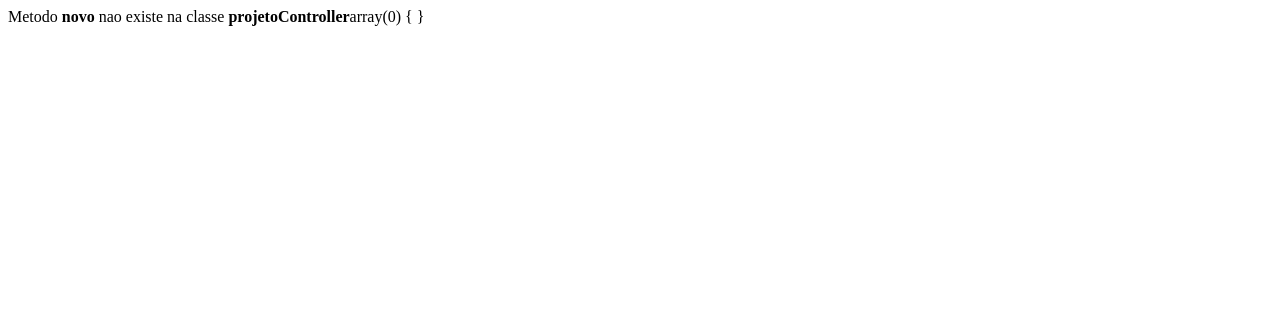
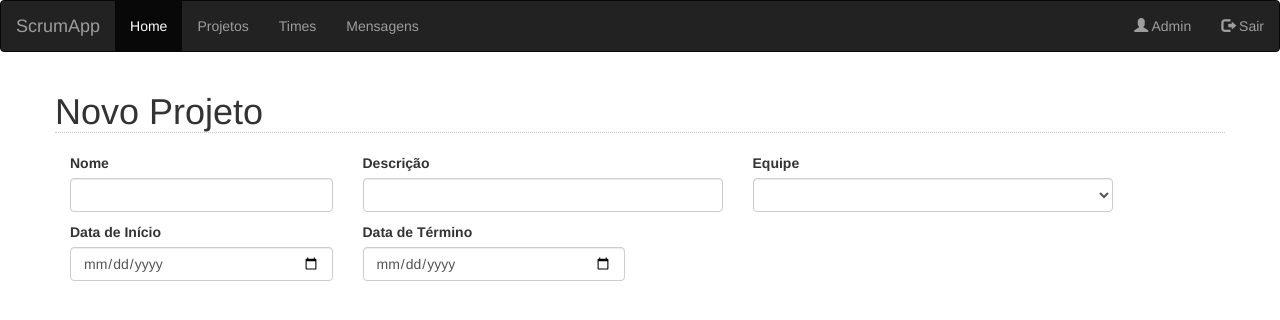
Before and after one commit to victorsantiago1708/scrumapp, a PHP site: page /scrumapp/projeto/novo in a window 1280 px wide. Shown: the top 320 px of the page. Run offline with PHP 8.4, Linux system fonts and the light colour scheme; lists and menus that the app fills with data are empty; some libraries are stand-ins or nearby versions.

Commit message:
Tela de adicionar novo projeto

```diff
--- /dev/null
+++ b/app/assets/css/application.css
@@ -0,0 +1,3 @@
+.titulo{
+    border-bottom: 1px dotted #ccc!important;
+}
--- a/controller/ProjetoController.php
+++ b/controller/ProjetoController.php
@@ -1,6 +1,7 @@
 <?php
 
 require_once ("model/Projeto.php");
+require_once ("model/Equipe.php");
 
 class ProjetoController extends ControllerAbstract
 {
@@ -10,4 +11,10 @@ class ProjetoController extends ControllerAbstract
         $view = new View("views/projeto/index.phtml", ["projetos" => $projetos]);
         $view->showContents();
     }
+
+    public function novo(){
+        $equipes = Equipe::findAll();
+        $view = new View("views/projeto/novo.phtml", ["equipes" => $equipes]);
+        $view->showContents();
+    }
 }
--- a/views/layouts/main.phtml
+++ b/views/layouts/main.phtml
@@ -1,9 +1,9 @@
-<link rel="stylesheet" href="app/assets/bootstrap-3.3.7-dist/css/bootstrap.css" type="text/css"/>
-<link rel="stylesheet" href="app/assets/css/application.css" type="text/css"/>
-<link rel="stylesheet" href="app/assets/highcharts/api/css/font-awesome.min.css"/>
-<script src="app/assets/javascript/jquery-3.2.1.js" type="text/javascript"></script>
-<script src="app/assets/bootstrap-3.3.7-dist/js/bootstrap.js" type="text/javascript"></script>
-<script src="app/assets/javascript/application.js" type="text/javascript"></script>
+<link rel="stylesheet" href="<?=ApplicationPHP::$path.'/app/assets/bootstrap-3.3.7-dist/css/bootstrap.css'?>" type="text/css"/>
+<link rel="stylesheet" href="<?=ApplicationPHP::$path.'/app/assets/css/application.css'?>" type="text/css"/>
+<link rel="stylesheet" href="<?=ApplicationPHP::$path.'/app/assets/highcharts/api/css/font-awesome.min.css'?>"/>
+<script src="<?=ApplicationPHP::$path.'/app/assets/javascript/jquery-3.2.1.js'?>" type="text/javascript"></script>
+<script src="<?=ApplicationPHP::$path.'/app/assets/bootstrap-3.3.7-dist/js/bootstrap.js'?>" type="text/javascript"></script>
+<script src="<?=ApplicationPHP::$path.'/app/assets/javascript/application.js'?>" type="text/javascript"></script>
 
 <?php
 //import templates
--- a/views/projeto/index.phtml
+++ b/views/projeto/index.phtml
@@ -6,15 +6,17 @@ require_once ("views/layouts/main.phtml");
 $projetos = $this->getParams()["projetos"];
 ?>
 
+
+
 <div class="container">
 
 <?php
     if(count($projetos) <= 0) {
 ?>
         <div class="alert alert-warning"><b>Atenção!</b> Nenhum projeto foi encontrado.
-            <button class="btn btn-primary">
+            <a href="/scrumapp/projeto/novo" class="btn btn-primary">
                 Novo projeto <i class="fa fa-cubes"></i>
-            </button>
+            </a>
         </div>
 <?php
     }
--- /dev/null
+++ b/views/projeto/novo.phtml
@@ -0,0 +1,50 @@
+<meta charset="utf-8">
+
+<?php
+require_once ("views/layouts/main.phtml");
+$equipes = $this->getParams()["equipes"];
+?>
+
+<div class="container" id="conteudo">
+    <div class="row">
+        <h1 style="border-bottom: 1px dotted #ccc;margin-bottom: 20px;">Novo Projeto</h1>
+    </div>
+    <form>
+        <div class="row" style="margin-bottom: 10px">
+            <div class="form-group" >
+                <div class="col-md-3">
+                    <label>Nome</label>
+                    <input type="text" name="nome" id="nome" class="form-control"/>
+                </div>
+                <div class="col-md-4">
+                    <label>Descrição</label>
+                    <input type="text" name="descricao" id="descricao" class="form-control"/>
+                </div>
+                <div class="col-md-4">
+                    <label>Equipe</label>
+                    <select name="equipe" id="equipe" class="form-control">
+                        <?php
+                        foreach ($equipes as $equipe):
+                            ?>
+                            <option value="<?=$equipe->getId();?>"><?=$equipe->getNome();?></option>
+                            <?php
+                        endforeach;
+                        ?>
+                    </select>
+                </div>
+            </div>
+        </div>
+        <div class="row">
+            <div class="form-group">
+                <div class="col-md-3">
+                    <label>Data de Início</label>
+                    <input type="date" name="dataInicial" id="dataInicial" class="form-control"/>
+                </div>
+                <div class="col-md-3">
+                    <label>Data de Término</label>
+                    <input type="date" name="dataTermino" id="dataTermino" class="form-control"/>
+                </div>
+            </div>
+        </div>
+    </form>
+</div>
```
Also changed, not shown: controller/HomeController.php (+1 -6 lines).
